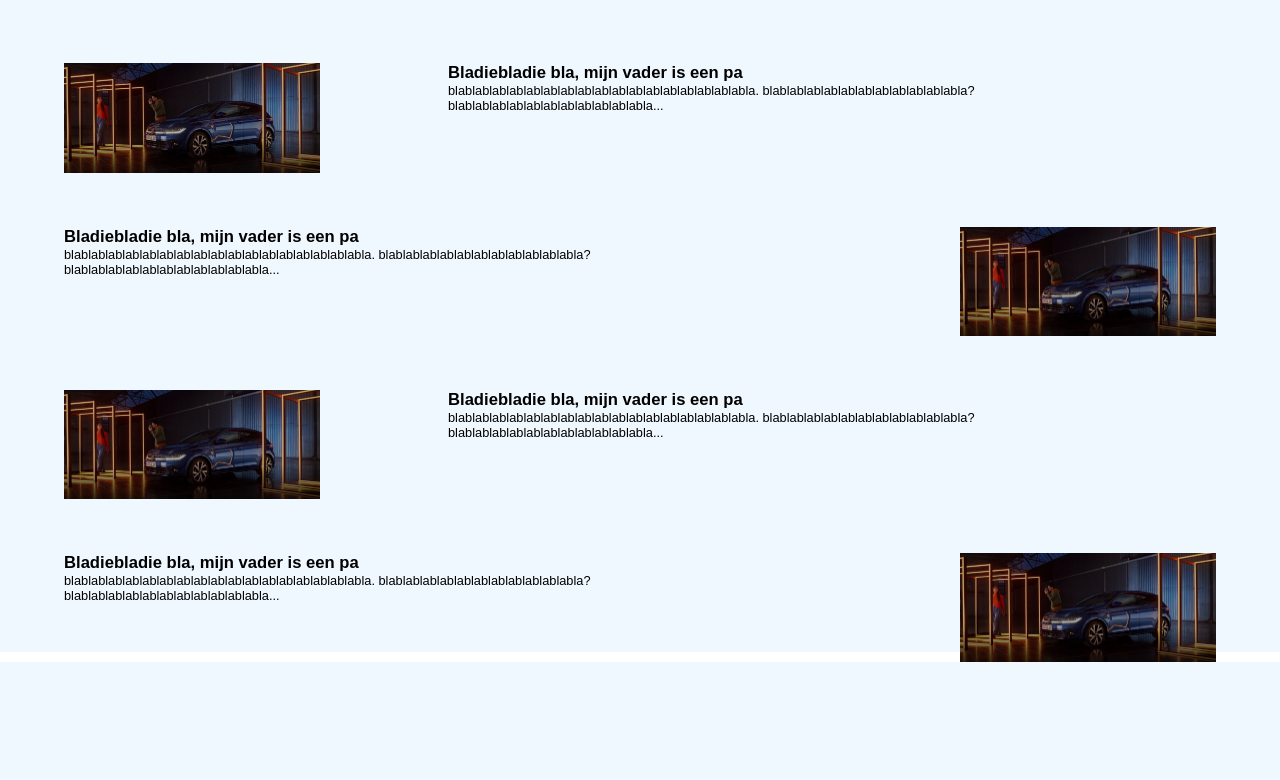
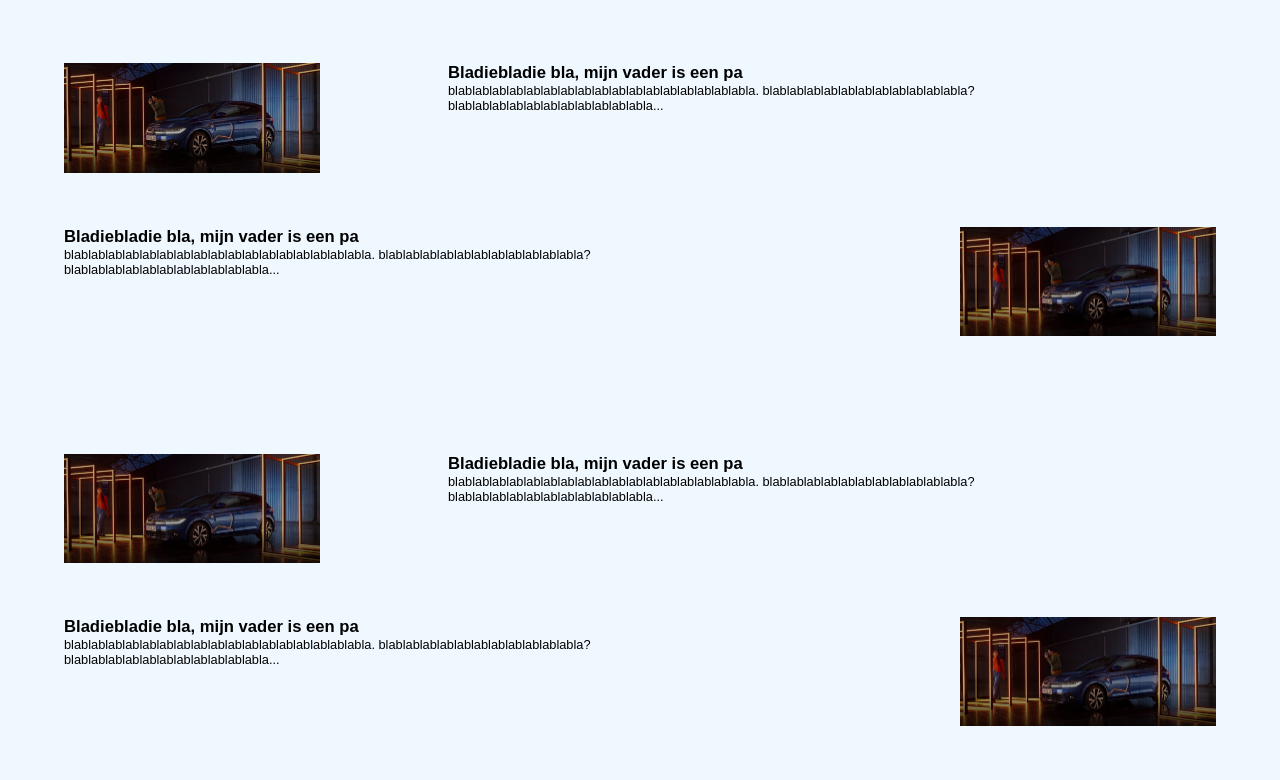
Before and after one commit to DaanoontjeGaming/VierkanteWielen, a PHP site: page /home.html in a window 1280 px wide. Shown: the part 1061-1841 px from the top of the page. Before the commit the page ends 1723 px from the top, so only its background shows below. Run offline with PHP 8.4, Linux system fonts and the light colour scheme.

Commit message:
Style changes + name change

```diff
--- a/home.html
+++ b/home.html
@@ -16,7 +16,7 @@
     </div>
     <div class="imgcon">
         <img class="imgclass" src="Images/download.png">
-        <div class="signup"><a href="signup.html">Sign Up</a></div>
+        <div class="signup"><a href="registreren.php">Sign Up</a></div>
     </div>
     <div class="info">
         <div>
--- a/style.css
+++ b/style.css
@@ -74,6 +74,7 @@ h1 {
     justify-content: space-around;
     grid-template-columns: 20% 60%;
     padding-top: 5%;
+    padding-bottom: 2.5%;
 }
 
 .reviews2 {
@@ -81,7 +82,8 @@ h1 {
     display: grid;
     justify-content: space-around;
     grid-template-columns: 60% 20%;
-    padding-top: 5%;
+    padding-top: 2.5%;
+    padding-bottom: 5%;
 }
 
 .reviews p {
```
